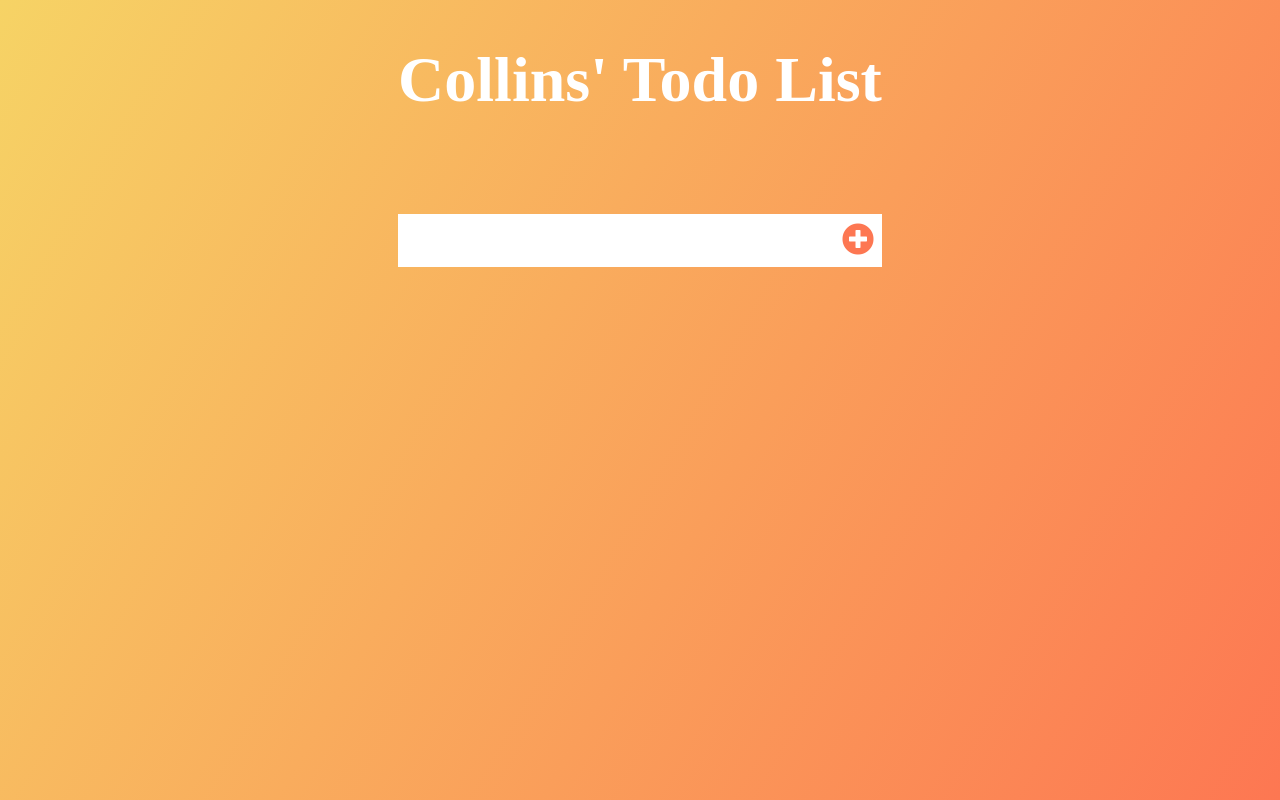
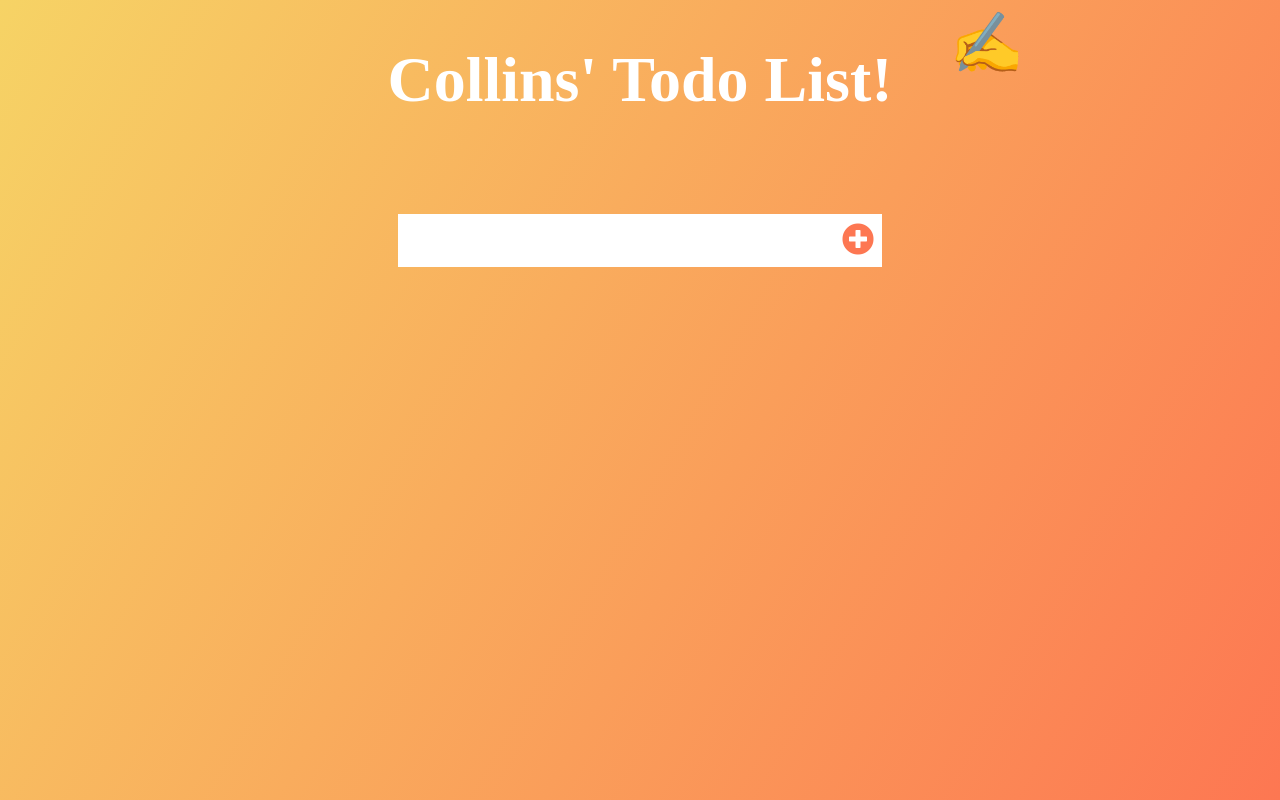
Before and after one commit to Collins-Beinomugisha/ToDo-App, a plain HTML site: page index.html in a window 1280 px wide. Drawn offline with Linux system fonts and the light colour scheme.

Commit message:
Added emoji to document

```diff
--- a/index.html
+++ b/index.html
@@ -20,7 +20,8 @@
   </head>
   <body>
     <header>
-      <h1>Collins' Todo List</h1>
+      <h1>Collins' Todo List!</h1>
+      <span>&#9997;</span>
     </header>
     <form>
       <input type="text" class="todo-input" />
--- a/style.css
+++ b/style.css
@@ -14,6 +14,13 @@ body {
 
 header {
   font-size: 2rem;
+}
+
+header span {
+  font-size: 60px;
+  position: absolute;
+  top:1vh;
+  right: 20%;
 }
 
 /* centering the form on the page */
```
